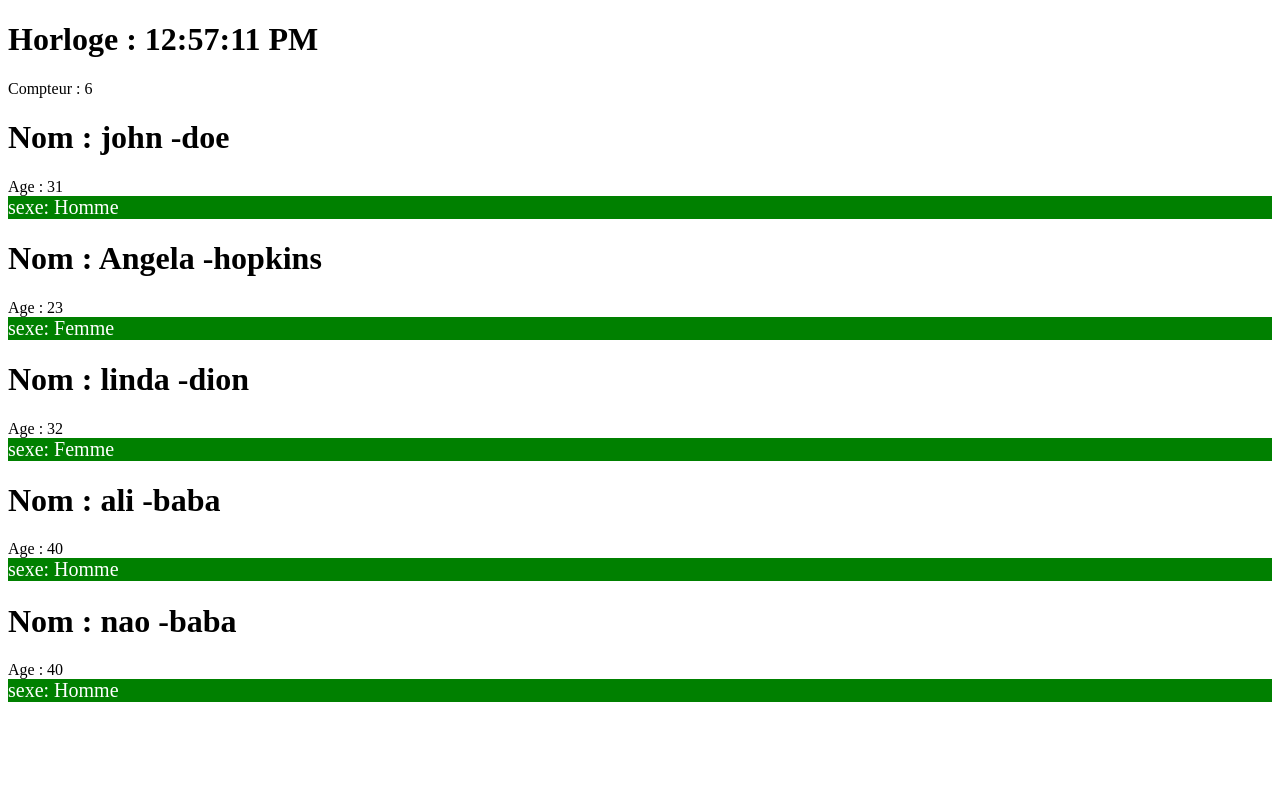
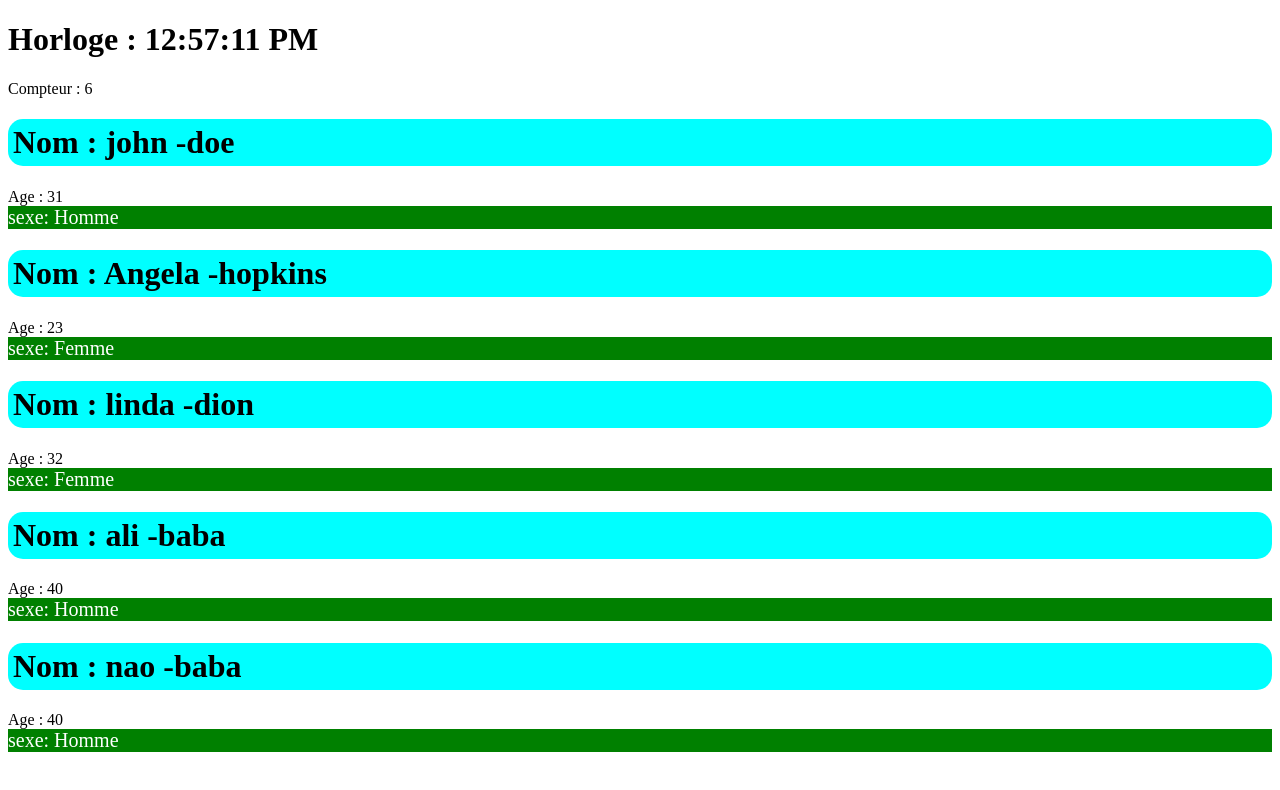
Before and after one commit to yve-n/React, a React (Create React App) app: page / in a window 1280 px wide. Shown: the top 790 px of the page. Built offline with nearby package versions, Linux system fonts and the light colour scheme.

Commit message:
use style with class

```diff
--- a/src/components/User/User.js
+++ b/src/components/User/User.js
@@ -1,4 +1,5 @@
 import React, {Component} from "react";
+import classes from "./User.module.css";
 
 class User extends Component{
     render(){
@@ -6,7 +7,7 @@ class User extends Component{
         myStyle.fontSize= "20px";
         return(
             <>
-            <h1>Nom : {this.props.firstName} -
+            <h1 className={classes.myTitle}>Nom : {this.props.firstName} -
                     {this.props.lastName}</h1>
                     {this.props.children}
             <div style={myStyle}> sexe: {this.props.sexe ? "Homme": "Femme"}</div>
--- /dev/null
+++ b/src/components/User/User.module.css
@@ -0,0 +1,5 @@
+.myTitle{
+    background-color: aqua;
+    border-radius: 15px;
+    padding: 5px;
+}
```
